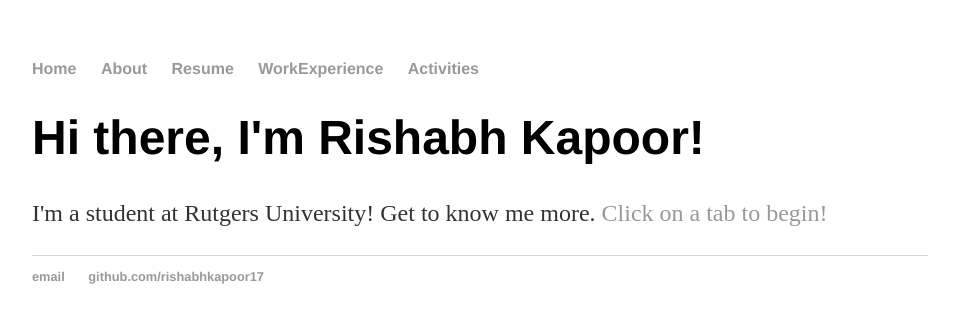
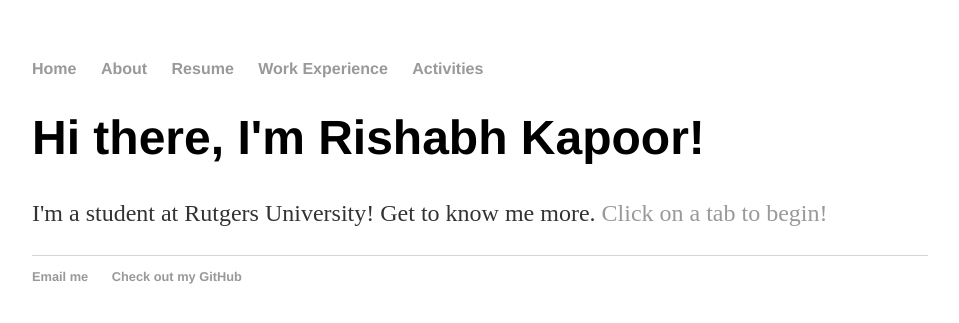
Before and after one commit to rishabhkapoor17/rishabhkapoor17.github.io, a Jekyll site: the page built from index.html, in a window 1280 px wide. Shown: the top 323 px of the page, without its empty margins (160-1119 px from the left). Built offline with Jekyll 4.4.1, drawn with Linux system fonts in a browser that asks for light colours.

Commit message:
Update default.html

```diff
--- a/_layouts/default.html
+++ b/_layouts/default.html
@@ -11,7 +11,7 @@
 	        		<li><a href="/">Home</a></li>
 		        	<li><a href="/About">About</a></li>
 	        		<li><a href="/Resume">Resume</a></li>
-	        		<li><a href="/Work Experience">WorkExperience</a></li>
+	        		<li><a href="/Work Experience">Work Experience</a></li>
 				<li><a href="/Activites">Activities</a></li>
 	    		</ul>
 			</nav>
@@ -22,8 +22,8 @@
 			</div><!-- /.container -->
 			<footer>
 	    		<ul>
-	        		<li><a href="mailto:rishabh.kapoor798@gmail.com">email</a></li>
-	        		<li><a href="https://github.com/rishabhkapoor17">github.com/rishabhkapoor17</a></li>
+	        		<li><a href="mailto:rishabh.kapoor798@gmail.com">Email me</a></li>
+	        		<li><a href="https://github.com/rishabhkapoor17">Check out my GitHub</a></li>
 				</ul>
 			</footer>
 		</body>
```
